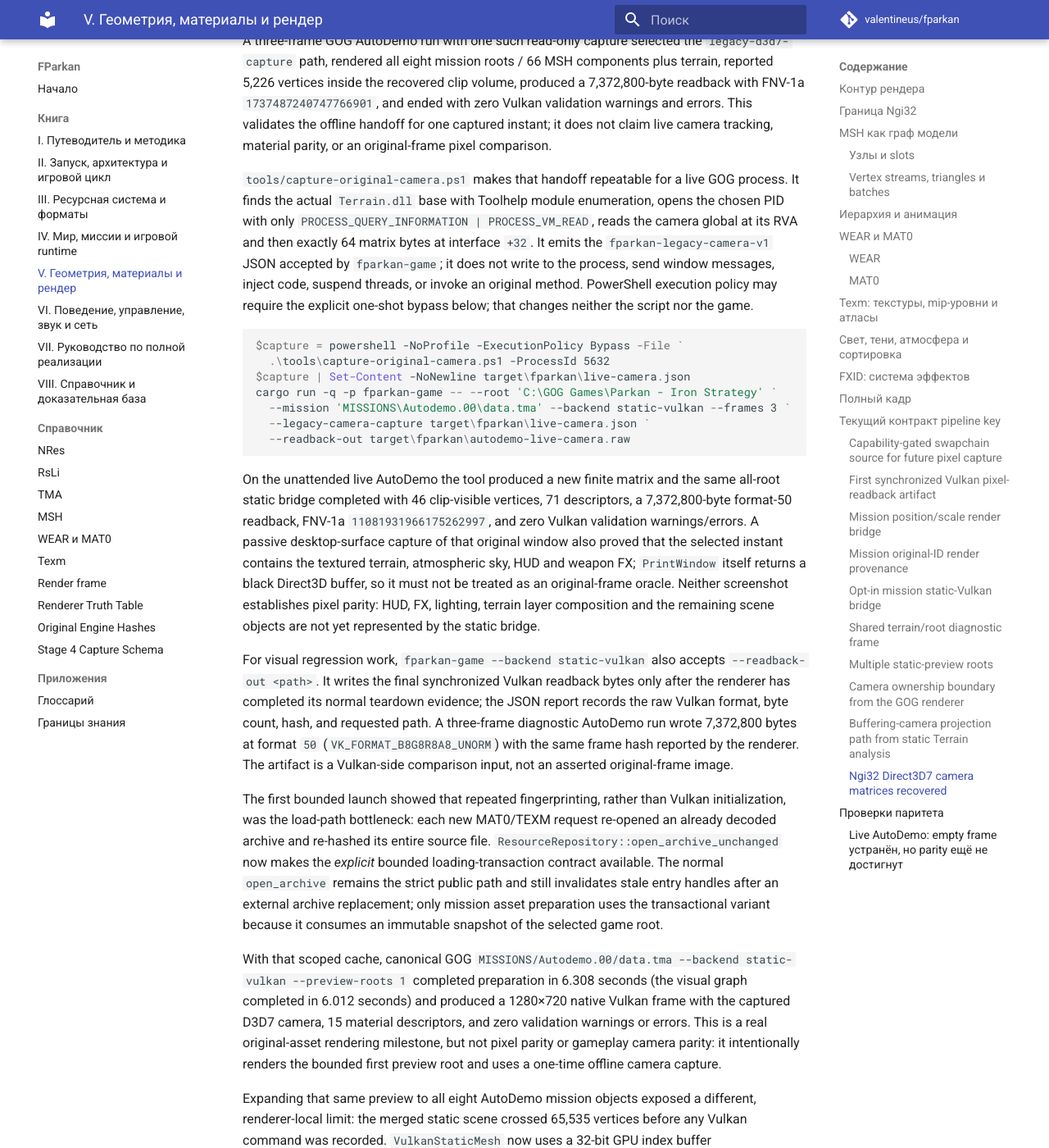
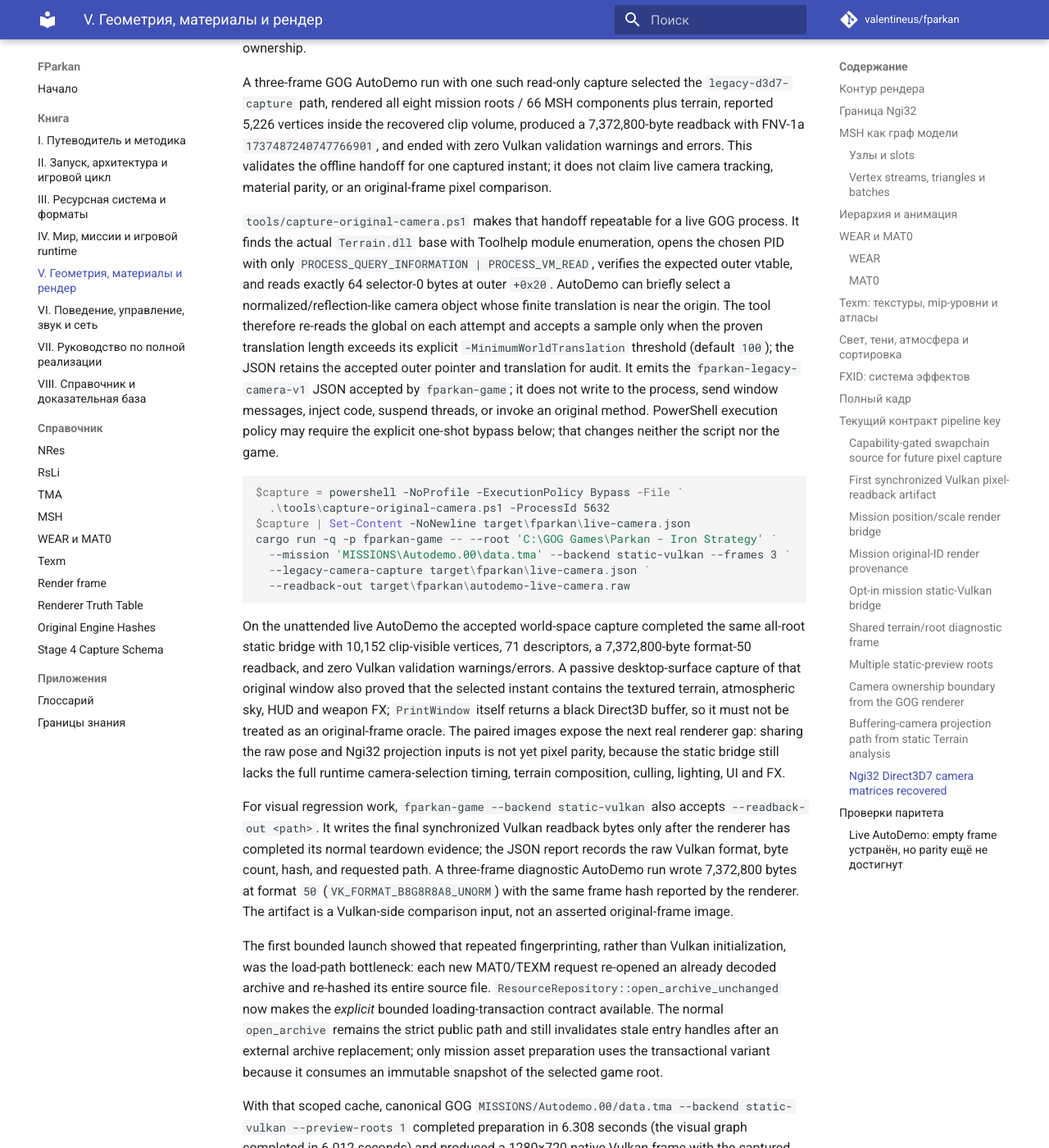
Before and after one commit to valentineus/fparkan, an MkDocs documentation site: the page built from docs/tomes/05-render.md, in a window 1280 px wide and 1400 px high, scrolled down 31441 px. Shown: the whole window at 82% size. Built offline with MkDocs 1.6.1 and Material for MkDocs 9.7.7, drawn with Linux system fonts in a browser that asks for light colours; comment, search, counter and statistics services are not loaded; some of the changed text lies outside the part shown.

Commit message:
fix(tools): reject non-world camera captures

````diff
--- a/docs/tomes/05-render.md
+++ b/docs/tomes/05-render.md
@@ -1421,14 +1421,15 @@ proves ownership and the D3D7 boundary, while keeping the earlier
 `CBufferingCamera` FOV=`1.04` as a distinct upstream interface value.
 
 The live GOG layout is now independently repeatable without invoking any game
-method: `Terrain.dll + 0x7355c` contains the current camera interface pointer,
-whose vtable relocates to `Terrain.dll` RVA `0x665b4`. Its selector-0 block
-starts with one 32-bit internal tag at interface `+28`; the actual sixteen
-row-major matrix words begin at `+32`. Captures for `RawCameraTransform` must
-therefore contain those sixteen payload words, not the tag. A passive AutoDemo
-sample produced a finite affine camera matrix and passed through the offline
-Vulkan adapter as source-world geometry, rather than relying on a guessed
-identity view.
+method: `Terrain.dll + 0x7355c` contains the current outer camera-object
+pointer, whose vtable relocates to `Terrain.dll` RVA `0x665b4`. Selector 0
+returns the affine block beginning at outer `+0x20`; its sixteen row-major
+words have translations at indices 3, 7 and 11. The public `LoadCamera`
+interface at outer `+0x134` is a different view and must not be substituted
+for that block. Captures for `RawCameraTransform` therefore contain the sixteen
+selector-0 words from outer `+0x20`. A passive AutoDemo sample produced a
+finite affine camera matrix and passed through the offline Vulkan adapter as
+source-world geometry, rather than relying on a guessed identity view.
 
 The Vulkan static path now accepts this recovered camera as
 `VulkanStaticCamera`. It composes the row-major D3D7 result as
@@ -1501,8 +1502,13 @@ comparison.
 `tools/capture-original-camera.ps1` makes that handoff repeatable for a live
 GOG process. It finds the actual `Terrain.dll` base with Toolhelp module
 enumeration, opens the chosen PID with only
-`PROCESS_QUERY_INFORMATION | PROCESS_VM_READ`, reads the camera global at its
-RVA and then exactly 64 matrix bytes at interface `+32`. It emits the
+`PROCESS_QUERY_INFORMATION | PROCESS_VM_READ`, verifies the expected outer
+vtable, and reads exactly 64 selector-0 bytes at outer `+0x20`. AutoDemo can
+briefly select a normalized/reflection-like camera object whose finite
+translation is near the origin. The tool therefore re-reads the global on
+each attempt and accepts a sample only when the proven translation length
+exceeds its explicit `-MinimumWorldTranslation` threshold (default `100`);
+the JSON retains the accepted outer pointer and translation for audit. It emits the
 `fparkan-legacy-camera-v1` JSON accepted by `fparkan-game`; it does not write
 to the process, send window messages, inject code, suspend threads, or invoke
 an original method. PowerShell execution policy may require the explicit
@@ -1518,16 +1524,16 @@ cargo run -q -p fparkan-game -- --root 'C:\GOG Games\Parkan - Iron Strategy' `
   --readback-out target\fparkan\autodemo-live-camera.raw
 ```
 
-On the unattended live AutoDemo the tool produced a new finite matrix and the
-same all-root static bridge completed with 46 clip-visible vertices, 71
-descriptors, a 7,372,800-byte format-50 readback, FNV-1a
-`11081931966175262997`, and zero Vulkan validation warnings/errors. A passive
-desktop-surface capture of that original window also proved that the selected
-instant contains the textured terrain, atmospheric sky, HUD and weapon FX;
-`PrintWindow` itself returns a black Direct3D buffer, so it must not be treated
-as an original-frame oracle. Neither screenshot establishes pixel parity: HUD,
-FX, lighting, terrain layer composition and the remaining scene objects are
-not yet represented by the static bridge.
+On the unattended live AutoDemo the accepted world-space capture completed the
+same all-root static bridge with 10,152 clip-visible vertices, 71 descriptors,
+a 7,372,800-byte format-50 readback, and zero Vulkan validation
+warnings/errors. A passive desktop-surface capture of that original window also
+proved that the selected instant contains the textured terrain, atmospheric
+sky, HUD and weapon FX; `PrintWindow` itself returns a black Direct3D buffer,
+so it must not be treated as an original-frame oracle. The paired images expose
+the next real renderer gap: sharing the raw pose and Ngi32 projection inputs is
+not yet pixel parity, because the static bridge still lacks the full runtime
+camera-selection timing, terrain composition, culling, lighting, UI and FX.
 
 For visual regression work, `fparkan-game --backend static-vulkan` also accepts
 `--readback-out <path>`. It writes the final synchronized Vulkan readback bytes
````
Also changed, not shown: 1 other file.
